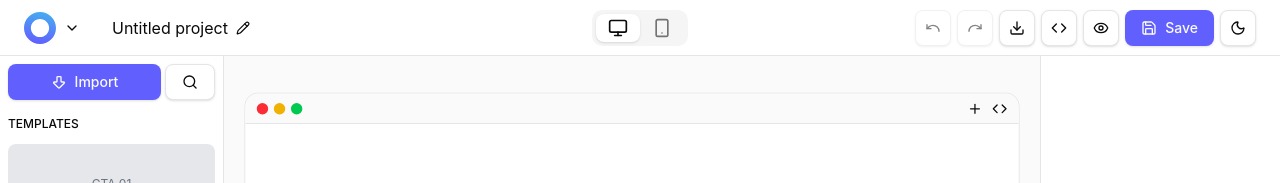
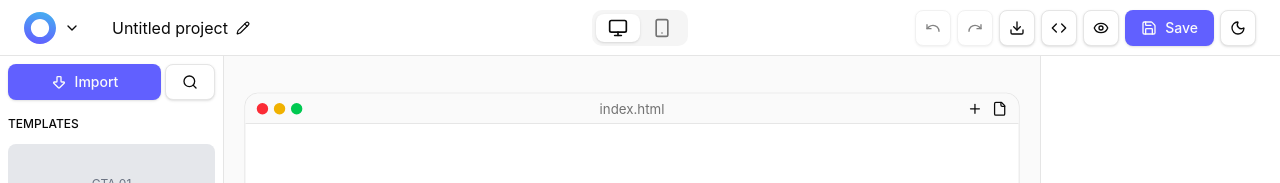
Before and after one commit to windbase/windbase, a React (Vite) app in the folder apps/web/: page / in a window 1280 px wide. Shown: the top 183 px of the page. Built offline with nearby package versions, Linux system fonts and the light colour scheme.

Commit message:
refactor: update LivePreviewArea and LivePreviewToolbar styles for consistency and improved layout

```diff
--- a/apps/web/src/components/core-builder/live-preview-area.tsx
+++ b/apps/web/src/components/core-builder/live-preview-area.tsx
@@ -7,7 +7,7 @@ function LivePreviewArea() {
 
 	return (
 		<div
-			className="flex flex-col bg-background rounded-xl border transition-all duration-300"
+			className="flex flex-col rounded-xl border transition-all duration-300"
 			style={{
 				width: responsiveMode === 'mobile' ? '40%' : '100%',
 				height: '95%',
--- a/apps/web/src/components/core-builder/live-preview-toolbar.tsx
+++ b/apps/web/src/components/core-builder/live-preview-toolbar.tsx
@@ -1,12 +1,12 @@
 import { TooltipProvider } from '@radix-ui/react-tooltip';
-import { Code } from 'lucide-react';
+import { File } from 'lucide-react';
 import ElementPicker from '../element-management/element-picker';
 
 function LivePreviewToolbar() {
 	return (
 		<TooltipProvider>
 			<div
-				className="flex h-8 items-center px-3 border-b bg-neutral-50 dark:bg-neutral-900 rounded-t-xl"
+				className="grid grid-cols-3 h-8 items-center px-3 border-b bg-neutral-50 dark:bg-muted/20 rounded-t-xl"
 				id="live-preview-toolbar"
 			>
 				<div className="flex items-center gap-1.5">
@@ -14,9 +14,12 @@ function LivePreviewToolbar() {
 					<div className="h-3 w-3 rounded-full bg-yellow-500" />
 					<div className="h-3 w-3 rounded-full bg-green-500" />
 				</div>
+				<div className="text-center text-sm text-muted-foreground">
+					index.html
+				</div>
 				<div className="ml-auto flex items-center gap-2.5">
 					<ElementPicker />
-					<Code className="hover:text-primary cursor-pointer" size={16} />
+					<File className="hover:text-primary cursor-pointer" size={16} />
 				</div>
 			</div>
 		</TooltipProvider>
--- a/apps/web/src/components/core-builder/visual-builder.tsx
+++ b/apps/web/src/components/core-builder/visual-builder.tsx
@@ -50,7 +50,7 @@ function VisualBuilder() {
 				</div>
 				<div
 					ref={canvasRef}
-					className="flex-1 bg-neutral-50 dark:bg-neutral-900 flex justify-center items-center"
+					className="flex-1 bg-neutral-50 dark:bg-muted/20 flex justify-center items-center"
 				>
 					<LivePreviewArea />
 				</div>
```
